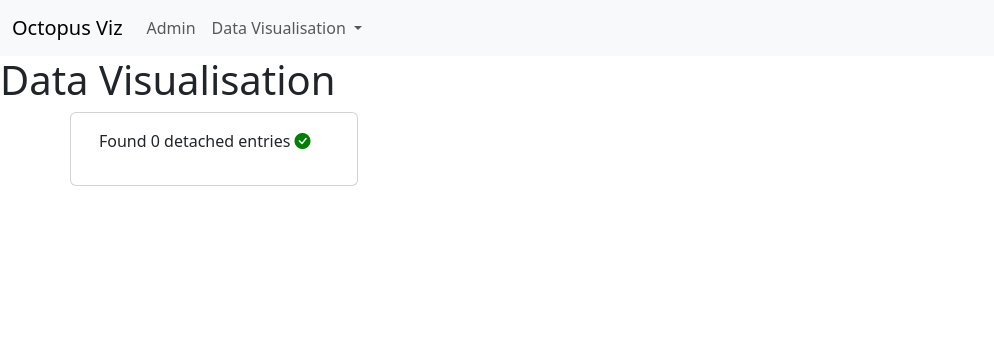
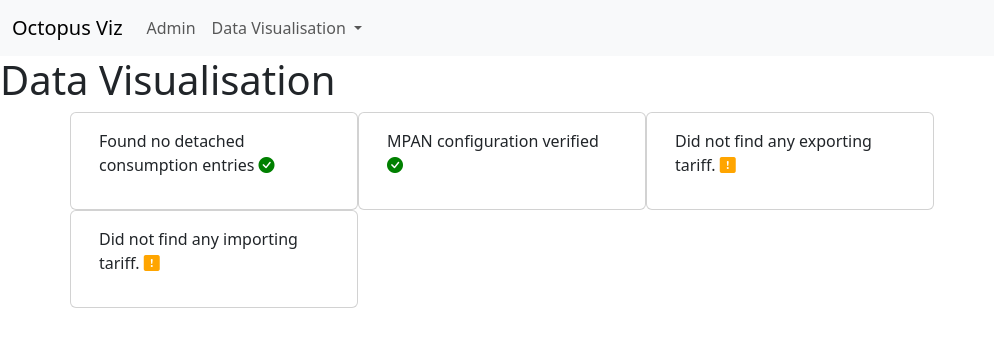
Before and after one commit to myddrin/octopus_viz, a Django app: page / in a window 1280 px wide. Shown: the top 356 px of the page, without its empty margins (0-994 px from the left). Run offline with Django 5.2, Linux system fonts and the light colour scheme; data that the repository does not hold is empty; some libraries are stand-ins or nearby versions.

Commit message:
feat: more cards on the home page
- new card for current tariff
- new card for mpan without api keys
- new card for mpan without meters

```diff
--- a/octopus_viz/ingestion/context_processors.py
+++ b/octopus_viz/ingestion/context_processors.py
@@ -8,16 +8,12 @@ from ingestion.views.menu import NavbarItem, SubmenuItem
 def navbar_menu(request: HttpRequest) -> dict:
     # TODO(tr) figure out how to do is_active
     menu = [
-        # NavbarItem(
-        #     url=urls.reverse('index'),
-        #     label='Ingestion',
-        # ),
         NavbarItem.build_submenu(
             label=_('Data Visualisation'),
             submenu=[
                 SubmenuItem(
-                    url=urls.reverse('index'),
-                    label=_('Index'),
+                    url=urls.reverse('home'),
+                    label=_('Home'),
                 ),
                 SubmenuItem.build_divider(),
                 SubmenuItem(
--- a/octopus_viz/ingestion/models/_filters.py
+++ b/octopus_viz/ingestion/models/_filters.py
@@ -1,9 +1,12 @@
-from datetime import datetime
+from datetime import datetime, date
 
-from django.db.models import QuerySet
+from django.db.models import QuerySet, Count, Q
+from django.utils import timezone
 
 from ._meter import Meter, MPAN
 from ._consumption import Consumption
+from ._tariff import Tariff
+from ._enums import Direction, EnergyType
 
 
 class MeterFilters:
@@ -33,3 +36,63 @@ class MeterFilters:
             return None
         else:
             return latest
+
+
+class MpanFilters:
+    @classmethod
+    def mpan_without_api_key(cls) -> QuerySet:
+        return MPAN.objects.filter(api_key__isnull=True)
+
+    @classmethod
+    def _mpan_meter_count(cls) -> QuerySet:
+        return Meter.objects.annotate(attached=Count('*')).order_by('mpan').values('mpan')
+
+    @classmethod
+    def mpan_without_meter(cls) -> QuerySet:
+        # select mpan_id from
+        # (select mpan_id, count(*) as c from ingestion_meter group by mpan_id)
+        # where c < 1;
+        meter_search = cls._mpan_meter_count()
+        return MPAN.objects.exclude(
+            mpan__in=meter_search.filter(attached__gte=1),
+        )
+
+    # @classmethod
+    # def mpan_without_recent_data(cls) -> QuerySet:
+    #     meter_search = cls._mpan_meter_count()
+    #     return MPAN.objects.filter(
+    #         api_key__isnull=False,
+    #         mpan__in=meter_search.filter(attached__gte=1).values('mpan'),
+    #     )
+
+
+class TariffFilters:
+    @classmethod
+    def current_tariff(
+        cls,
+        direction: Direction,
+        energy_type: EnergyType,
+        *,
+        when: date | None = None,
+    ) -> Tariff | None:
+        if when is None:
+            when = timezone.now().date()
+
+        starting = Q(valid_from__isnull=True) | Q(valid_from__lte=when)
+        ending = Q(valid_until__isnull=True) | Q(valid_until__gt=when)
+        return Tariff.objects.filter(
+            starting,
+            ending,
+            direction=direction,
+            energy_type=energy_type,
+        ).first()
+
+    @classmethod
+    def last_tariff(cls, direction: Direction, energy_type: EnergyType) -> Tariff | None:
+        try:
+            return Tariff.objects.filter(
+                direction=direction,
+                energy_type=energy_type,
+            ).order_by('-valid_from')[0]
+        except IndexError:
+            return None
--- a/octopus_viz/ingestion/templates/ingestion/base.html
+++ b/octopus_viz/ingestion/templates/ingestion/base.html
@@ -23,7 +23,7 @@
 
 <nav class="navbar navbar-expand-lg bg-body-tertiary">
     <div class="container-fluid">
-        <a class="navbar-brand" href="{% url 'index' %}">
+        <a class="navbar-brand" href="{% url 'home' %}">
             {% translate 'Octopus Viz' %}
         </a>
         <button class="navbar-toggler" type="button" data-bs-toggle="collapse" data-bs-target="#navbarSupportedContent" aria-controls="navbarSupportedContent" aria-expanded="false" aria-label="Toggle navigation">
--- a/octopus_viz/ingestion/templates/ingestion/index.html
+++ b/octopus_viz/ingestion/templates/ingestion/index.html
@@ -8,10 +8,10 @@
 <div class="card" style="width: 18rem">
     <div class="card-body">
         <p>{{ card_data.message }}
-        {% if 'tag' in card_data %}
+        {% if card_data.tag %}
         <i class="{{ card_data.tag.class }}" style="{{ card_data.tag.css }}"></i>
         {% endif %}
-        {% if 'link' in card_data %}
+        {% if card_data.link %}
         <a href="{{ card_data.link.url }}" class="{{ card_data.link.class }}">
             {{ card_data.link.label }}
         </a>
--- a/octopus_viz/ingestion/urls.py
+++ b/octopus_viz/ingestion/urls.py
@@ -4,7 +4,7 @@ import ingestion.views.graphs
 from ingestion.views import home, graphs
 
 urlpatterns = [
-    path('', home.IndexView.as_view(), name='index'),
+    path('', home.HomeView.as_view(), name='home'),
     path('monthly/', ingestion.views.graphs.MonthlyConsumptionGraphView.as_view(), name='monthly_consumption_graph'),
     path('tariff/', ingestion.views.graphs.MonthlyTariffGraphView.as_view(), name='monthly_tariff_graph'),
     # data calls
--- a/octopus_viz/ingestion/views/home.py
+++ b/octopus_viz/ingestion/views/home.py
@@ -1,3 +1,7 @@
+import dataclasses
+import logging
+from typing import ClassVar, Self, Iterable
+
 from django.shortcuts import render
 from django.views import View
 from django.utils.translation import gettext as _
@@ -5,27 +9,132 @@ from django.utils.translation import gettext as _
 from ingestion import models
 
 
-class IndexView(View):
+logger = logging.getLogger(__name__)
+
+
+@dataclasses.dataclass
+class CardInfo:
+    _success_style: ClassVar = {'class': 'bi-check-circle-fill', 'css': 'color: green'}
+    _warning_style: ClassVar = {'class': 'bi-exclamation-square-fill', 'css': 'color: orange'}
+
+    message: str
+    tag: dict | None = None
+    link: dict | None = None
+
+    def as_success(self) -> Self:
+        self.tag = dict(self._success_style.items())
+        return self
+
+    def as_warning(self) -> Self:
+        self.tag = dict(self._warning_style.items())
+        return self
+
+    def add_link(self, url: str, html_class: str) -> Self:
+        self.link = {'url': url, 'class': html_class}
+        return self
+
+
+class HomeView(View):
+    def _consumption_cards(self) -> Iterable[CardInfo]:
+        detached_consumption = models.UpdateConsumption.detached_rows(models.Consumption.objects).count()
+        if detached_consumption == 0:
+            yield CardInfo(_('Found no detached consumption entries')).as_success()
+        else:
+            # TODO(tr) If admin add link to get data from octopus?
+            yield CardInfo(_('Found %(count)d detached entries') % dict(count=detached_consumption)).as_warning()
+
+    def _mpan_cards(self) -> Iterable[CardInfo]:
+        no_api_mpan = models.MpanFilters.mpan_without_api_key().count()
+        no_meter_mpan = models.MpanFilters.mpan_without_meter().count()
+        if no_api_mpan == 0 and no_meter_mpan == 0:
+            yield CardInfo(_('MPAN configuration verified')).as_success()
+        else:
+            if no_api_mpan:
+                # TODO(tr) If admin add link to the MPAN view
+                yield CardInfo(_('Found %(count)d MPAN without API keys') % dict(count=no_api_mpan)).as_warning()
+            if no_meter_mpan:
+                # TODO(tr) If admin add link to add a Meter
+                yield CardInfo(_('Found %(count)d MPAN without any Meter') % dict(count=no_meter_mpan)).as_warning()
+
+    @classmethod
+    def _tariff_until_message(cls, tariff: models.Tariff) -> str:
+        if tariff.valid_until is None:
+            return _('no termination date')
+        return _('until %(until)s') % dict(until=tariff.valid_until)
+
+    def _electricity_tariff_cards(self) -> Iterable[CardInfo]:
+        current_export_tariff = models.TariffFilters.current_tariff(
+            models.Direction.EXPORTING,
+            models.EnergyType.ELECTRICITY,
+        )
+        current_import_tariff = models.TariffFilters.current_tariff(
+            models.Direction.IMPORTING,
+            models.EnergyType.ELECTRICITY,
+        )
+
+        if current_export_tariff is not None:
+            yield CardInfo(
+                _('Current exporting tariff is %(tariff_name)s (%(until_message)s)')
+                % dict(
+                    tariff_name=current_export_tariff.name,
+                    until_message=self._tariff_until_message(current_export_tariff),
+                ),
+            ).as_success()
+        else:
+            last_export_tariff = models.TariffFilters.last_tariff(
+                models.Direction.EXPORTING,
+                models.EnergyType.ELECTRICITY,
+            )
+            if last_export_tariff is not None:
+                card_message = _((
+                    'Did not find any exporting tariff active today. '
+                    'Last exporting tariff was %(tariff_name)s (%(until_message)s)',
+                )) % dict(
+                    tariff_name=last_export_tariff.name,
+                    until_message=self._tariff_until_message(last_export_tariff),
+                )
+            else:
+                card_message = _('Did not find any exporting tariff.')
+            yield CardInfo(card_message).as_warning()
+
+        if current_import_tariff is not None:
+            yield CardInfo(
+                _('Current importing tariff is %(tariff_name)s (%(until_message)s)')
+                % dict(
+                    tariff_name=current_import_tariff.name,
+                    until_message=self._tariff_until_message(current_import_tariff),
+                ),
+            ).as_success()
+        else:
+            last_import_tariff = models.TariffFilters.last_tariff(
+                models.Direction.IMPORTING,
+                models.EnergyType.ELECTRICITY,
+            )
+            if last_import_tariff is not None:
+                card_message = _((
+                    'Did not find any importing tariff active today. '
+                    'Last importing tariff was %(tariff_name)s (%(until_message)s)',
+                )) % dict(
+                    tariff_name=last_import_tariff.name,
+                    until_message=self._tariff_until_message(last_import_tariff),
+                )
+            else:
+                card_message = _('Did not find any importing tariff.')
+            yield CardInfo(card_message).as_warning()
+
     def get(self, request):
-        detached_consumption = models.UpdateConsumption.detached_rows(models.Consumption.objects).count()
-
-        detached_card = {
-            'message': _('Found %(count)d detached entries') % dict(count=detached_consumption),
-        }
-        if detached_consumption == 0:
-            detached_card['tag'] = {'class': 'bi-check-circle-fill', 'css': 'color: green'}
-        else:
-            detached_card['tag'] = {'class': 'bi-exclamation-square-fill', 'css': 'color: orange'}
+        cards = [
+            # TODO(tr) last entry card? with link to get more from octopus
+        ]
+        cards.extend(self._consumption_cards())
+        cards.extend(self._mpan_cards())
+        cards.extend(self._electricity_tariff_cards())
 
         return render(
             request,
             'ingestion/index.html',
             context={
                 'title': _('Data Visualisation'),
-                'cards': [
-                    detached_card,  # TODO(tr) add link to update
-                    # last entry card? with link to get more from octopus
-                    # no current tariff card? with link to add tariff
-                ],
+                'cards': cards,
             },
         )
--- a/octopus_viz/octopus_viz/settings.py
+++ b/octopus_viz/octopus_viz/settings.py
@@ -137,3 +137,8 @@ STATIC_URL = 'static/'
 # https://docs.djangoproject.com/en/5.0/ref/settings/#default-auto-field
 
 DEFAULT_AUTO_FIELD = 'django.db.models.BigAutoField'
+
+LOGGING = {
+    'version': 1,
+    'disable_existing_loggers': False,
+}
```
Also changed, not shown: octopus_viz/ingestion/models/_updates.py (+13 -11 lines).
